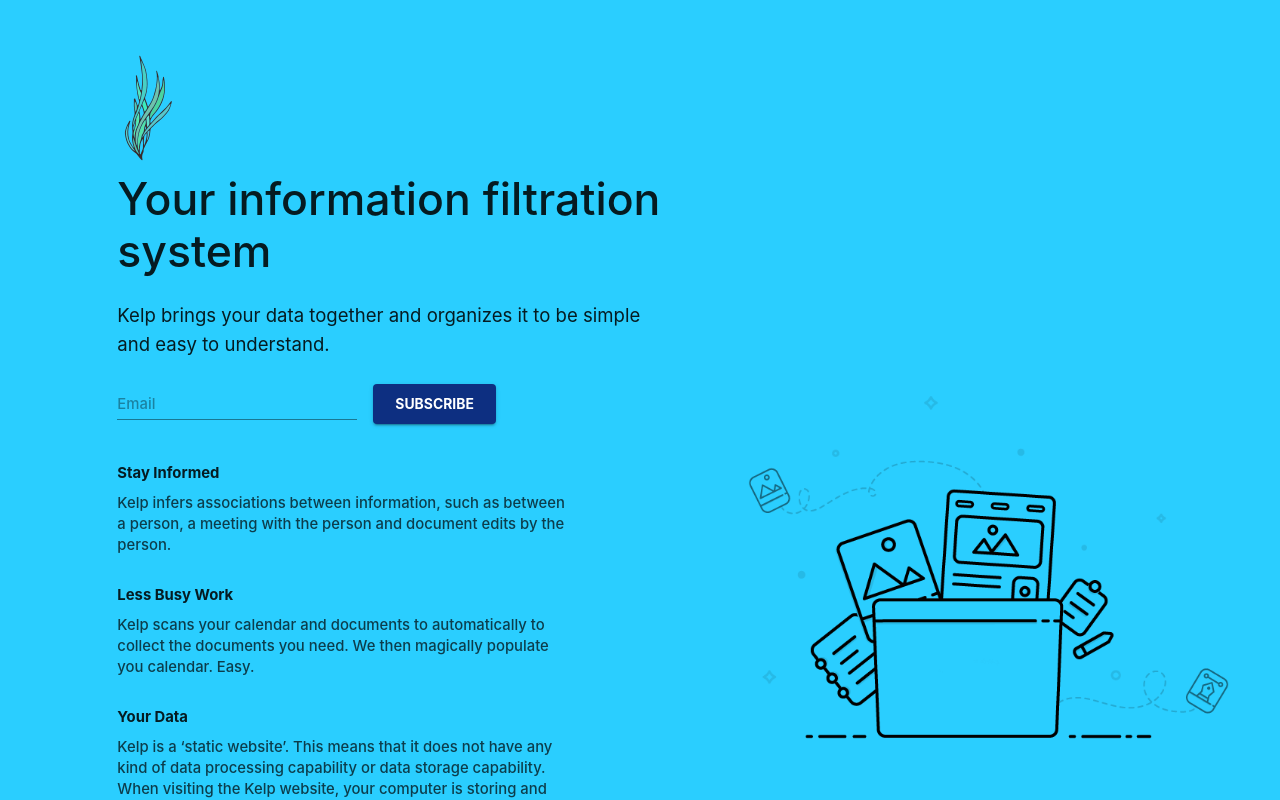
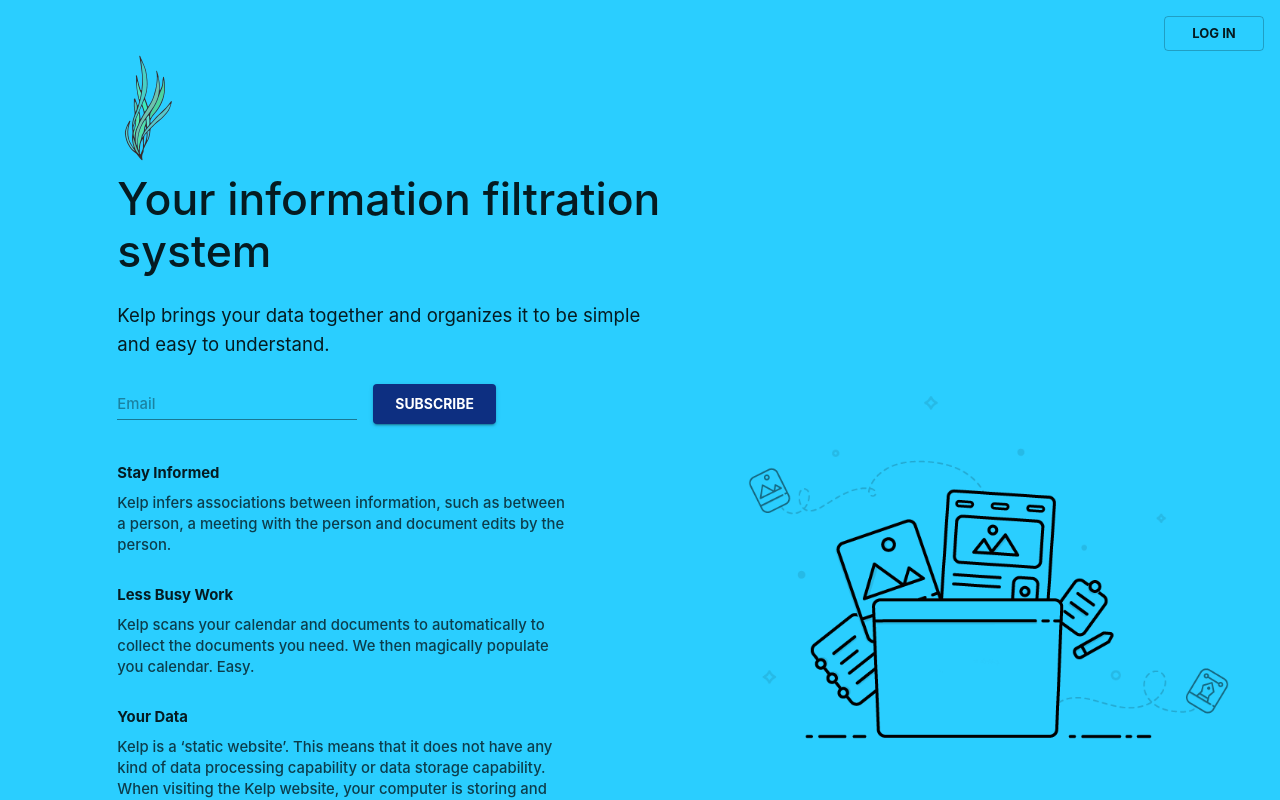
Before and after one commit to zamiang/kelp, a Next.js app: page / in a window 1280 px wide. Shown: the top 800 px of the page. Built offline with nearby package versions, Linux system fonts and the light colour scheme; no server answers.

Commit message:
Login button back on homepage (#99)
* wip

* wtf

```diff
--- a/constants/config.ts
+++ b/constants/config.ts
@@ -29,4 +29,5 @@ export default {
   ORANGE_BACKGROUND: '#ffd12a',
   PURPLE_BACKGROUND: '#722aff',
   PINK_BACKGROUND: '#ff2ab4',
+  BLUE_BACKGROUND: '#2aceff',
 };
--- a/constants/theme.ts
+++ b/constants/theme.ts
@@ -1,10 +1,11 @@
 import { createMuiTheme } from '@material-ui/core/styles';
+import config from './config';
 
 const bodyFontFamily = "'-apple-system', Arial, sans-serif;";
 
 const theme = createMuiTheme({
   palette: {
-    primary: { main: '#2aceff', dark: '#0d2f81' },
+    primary: { main: config.BLUE_BACKGROUND, dark: '#0d2f81' },
     secondary: { main: '#e8eaf6', light: '#ffffff', dark: '#b6b8c3' },
     info: { main: '#D6F9F5' },
     text: {
--- a/pages/dashboard/index.tsx
+++ b/pages/dashboard/index.tsx
@@ -51,13 +51,14 @@ const useStyles = makeStyles((theme) => ({
     backgroundColor: config.PINK_BACKGROUND,
   },
   blueBackground: {
-    backgroundColor: theme.palette.primary.main,
+    backgroundColor: config.BLUE_BACKGROUND,
   },
 }));
 
 const useBackdropStyles = makeStyles((theme) => ({
   backdrop: {
     zIndex: theme.zIndex.drawer + 1,
+    backgroundColor: config.BLUE_BACKGROUND,
   },
 }));
 
--- a/pages/index.tsx
+++ b/pages/index.tsx
@@ -11,6 +11,7 @@ import clsx from 'clsx';
 import React from 'react';
 import EmailSignup from '../components/email-signup';
 import Footer from '../components/homepage/footer';
+import LoginButton from '../components/homepage/login-button';
 import config from '../constants/config';
 
 export const useStyles = makeStyles((theme) => ({
@@ -154,6 +155,11 @@ export const useStyles = makeStyles((theme) => ({
     margin: '0px auto',
     display: 'block',
   },
+  loginButton: {
+    position: 'absolute',
+    top: theme.spacing(2),
+    right: theme.spacing(2),
+  },
 }));
 
 const App = () => {
@@ -161,10 +167,18 @@ const App = () => {
   const { loginWithRedirect } = useAuth0();
   return (
     <div className={classes.container}>
+      <style jsx global>{`
+        html body {
+          background-color: ${config.BLUE_BACKGROUND};
+        }
+      `}</style>
       <div className={classes.containerWidth}>
         <Grid container className={clsx(classes.hero, classes.heroNoMarginTop)} alignItems="center">
           <Grid item sm={7}>
             <Container maxWidth="sm">
+              <div className={classes.loginButton}>
+                <LoginButton />
+              </div>
               <img style={{ maxWidth: 120, marginLeft: -32 }} src="kelp.svg" />
               <Typography variant="h3" className={classes.heading}>
                 Your information filtration system
```
